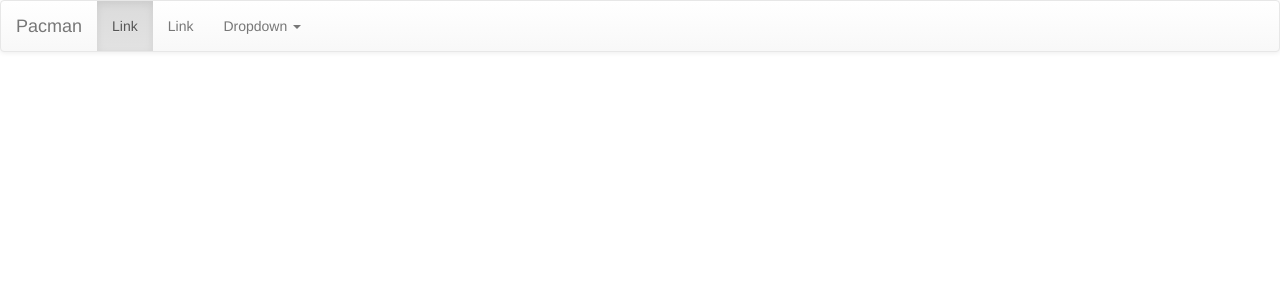
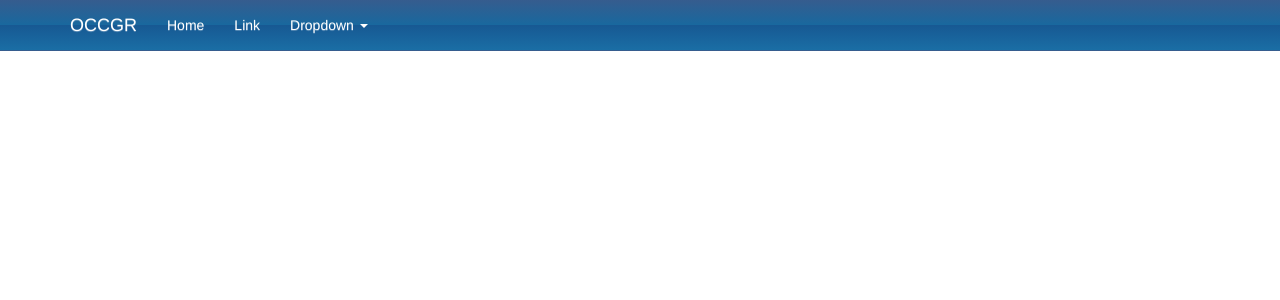
Before and after one commit to mattcheah/pacman, a PHP site: page /template-files/header.php in a window 1280 px wide. Shown: the top 300 px of the page. Run offline with PHP 8.4, Linux system fonts and the light colour scheme.

Commit message:
change to blue theme, implement parallax scroll

```diff
--- a/css/style.css
+++ b/css/style.css
@@ -22,25 +22,76 @@
     float:right;
 }
 
+.navbar.navbar-default {
+    margin-bottom:0px;
+}
+
+nav {
+
+    background: #365c8e; /* Old browsers */
+    background: -moz-linear-gradient(top,  #365c8e 0%, #19689e 49%, #175993 51%, #1a6ea5 100%); /* FF3.6-15 */
+    background: -webkit-linear-gradient(top,  #365c8e 0%,#19689e 49%,#175993 51%,#1a6ea5 100%); /* Chrome10-25,Safari5.1-6 */
+    background: linear-gradient(to bottom,  #365c8e 0%,#19689e 49%,#175993 51%,#1a6ea5 100%); /* W3C, IE10+, FF16+, Chrome26+, Opera12+, Safari7+ */
+    filter: progid:DXImageTransform.Microsoft.gradient( startColorstr='#365c8e', endColorstr='#1a6ea5',GradientType=0 ); /* IE6-9 */
+
+    color:white;
+}
+
+nav div a{
+    color:white;
+}
+
+nav .navbar-header a:hover {
+    color:#a0c4e4 ;
+}
+
+
 /* Section 3: Body Styles */
+#full-body {
+    background: #365c8e; /* Old browsers */
+    background: -moz-linear-gradient(top,  #365c8e 0%, #19689e 28%); /* FF3.6-15 */
+    background: -webkit-linear-gradient(top,  #365c8e 0%,#19689e 28%); /* Chrome10-25,Safari5.1-6 */
+    background: linear-gradient(to bottom,  #365c8e 0%,#19689e 28%); /* W3C, IE10+, FF16+, Chrome26+, Opera12+, Safari7+ */
+    filter: progid:DXImageTransform.Microsoft.gradient( startColorstr='#365c8e', endColorstr='#19689e',GradientType=0 ); /* IE6-9 */
+    padding:20px 10%;
+}
 
 #body-container {
-    width:80%;
+    width:100%;
     margin: 0 auto 20px;
-    box-shadow:0 0 5px 5px #AAA;
+    box-shadow:1px 1px 6px 0px #222;
     padding:20px;
     position:relative;
+    background-color:#f5f5f0;
+
+
 }
 
 /* Section 4: Footer Styles */
 
 footer {
-    background-color:#ccc;
-    padding:20px;
+    background-color:#9dbeda;
+    padding:20px 10%;
 }
 
 /* Section 5: Homepage Styles */
 
 #home-jumbotron {
+
+    background-image: url('/pacman/images/huntington-med.jpeg');
+    background-size: cover;
+    color:white;
+    height:400px;
+    padding:0px;
+    margin:30px 0 0 0;
+}
+
+#home-jumbotron h1 {
+    font-weight:700;
+}
+
+#jumbotron-overlay {
+    background: rgba(0,0,0,.6);
     padding:20px 10%;
+    height:100%;
 }
--- /dev/null
+++ b/js/scripts.js
@@ -0,0 +1,13 @@
+//jQuery
+
+$(function() {
+
+
+    $(window).scroll(function() {
+        var offset = $(this).scrollTop();
+        var parallaxHeader = $("#home-jumbotron");
+        parallaxHeader.css("backgroundPosition", "0px -"+(offset*.2)+"px");
+    });
+
+
+});
--- a/template-files/header.php
+++ b/template-files/header.php
@@ -1,14 +1,15 @@
-<link rel="stylesheet" href="css/style.css">
     <link rel="stylesheet" href="https://maxcdn.bootstrapcdn.com/bootstrap/3.3.7/css/bootstrap.min.css" integrity="sha384-BVYiiSIFeK1dGmJRAkycuHAHRg32OmUcww7on3RYdg4Va+PmSTsz/K68vbdEjh4u" crossorigin="anonymous">
     <link rel="stylesheet" href="https://maxcdn.bootstrapcdn.com/bootstrap/3.3.7/css/bootstrap-theme.min.css" integrity="sha384-rHyoN1iRsVXV4nD0JutlnGaslCJuC7uwjduW9SVrLvRYooPp2bWYgmgJQIXwl/Sp" crossorigin="anonymous">
+    <link rel="stylesheet" href="css/style.css">
     <script src="https://code.jquery.com/jquery-2.2.4.min.js" integrity="sha256-BbhdlvQf/xTY9gja0Dq3HiwQF8LaCRTXxZKRutelT44=" crossorigin="anonymous"></script>
     <script src="https://maxcdn.bootstrapcdn.com/bootstrap/3.3.7/js/bootstrap.min.js" integrity="sha384-Tc5IQib027qvyjSMfHjOMaLkfuWVxZxUPnCJA7l2mCWNIpG9mGCD8wGNIcPD7Txa" crossorigin="anonymous"></script>
+    <script src="/pacman/js/scripts.js"></script>
 </head>
 
 
 <body>
-    <nav class="navbar navbar-default">
-      <div class="container-fluid">
+    <nav class="navbar navbar-fixed-top">
+      <div class="container container-fluid">
         <!-- Brand and toggle get grouped for better mobile display -->
         <div class="navbar-header">
           <button type="button" class="navbar-toggle collapsed" data-toggle="collapse" data-target="#bs-example-navbar-collapse-1" aria-expanded="false">
@@ -17,13 +18,13 @@
             <span class="icon-bar"></span>
             <span class="icon-bar"></span>
           </button>
-          <a class="navbar-brand" href="#">Pacman</a>
+          <a class="navbar-brand" href="#">OCCGR</a>
         </div>
 
         <!-- Collect the nav links, forms, and other content for toggling -->
         <div class="collapse navbar-collapse" id="bs-example-navbar-collapse-1">
           <ul class="nav navbar-nav">
-            <li class="active"><a href="#">Link <span class="sr-only">(current)</span></a></li>
+            <li class="active"><a href="#">Home<span class="sr-only">(current)</span></a></li>
             <li><a href="#">Link</a></li>
             <li class="dropdown">
               <a href="#" class="dropdown-toggle" data-toggle="dropdown" role="button" aria-haspopup="true" aria-expanded="false">Dropdown <span class="caret"></span></a>
```
Also changed, not shown: index.html (+8 -7 lines), template-files/footer.php (+5 -3 lines), images/huntington-med.jpeg (added), images/huntington.jpeg (added).
